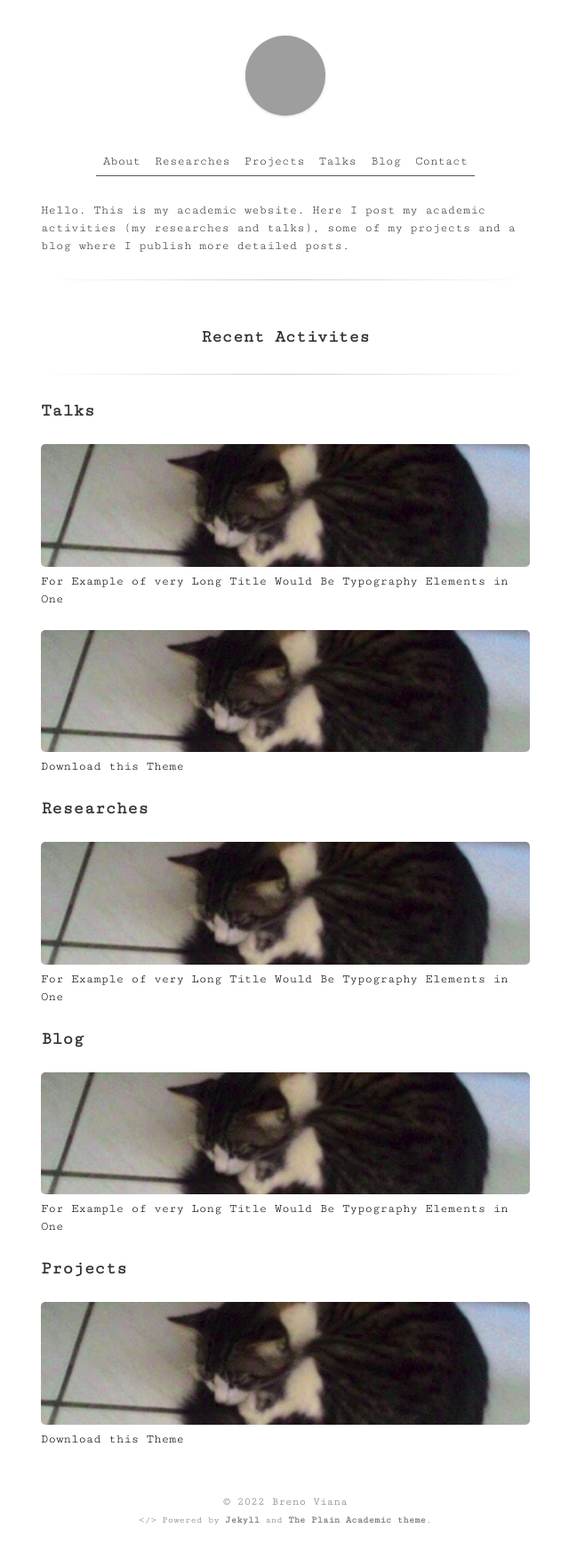
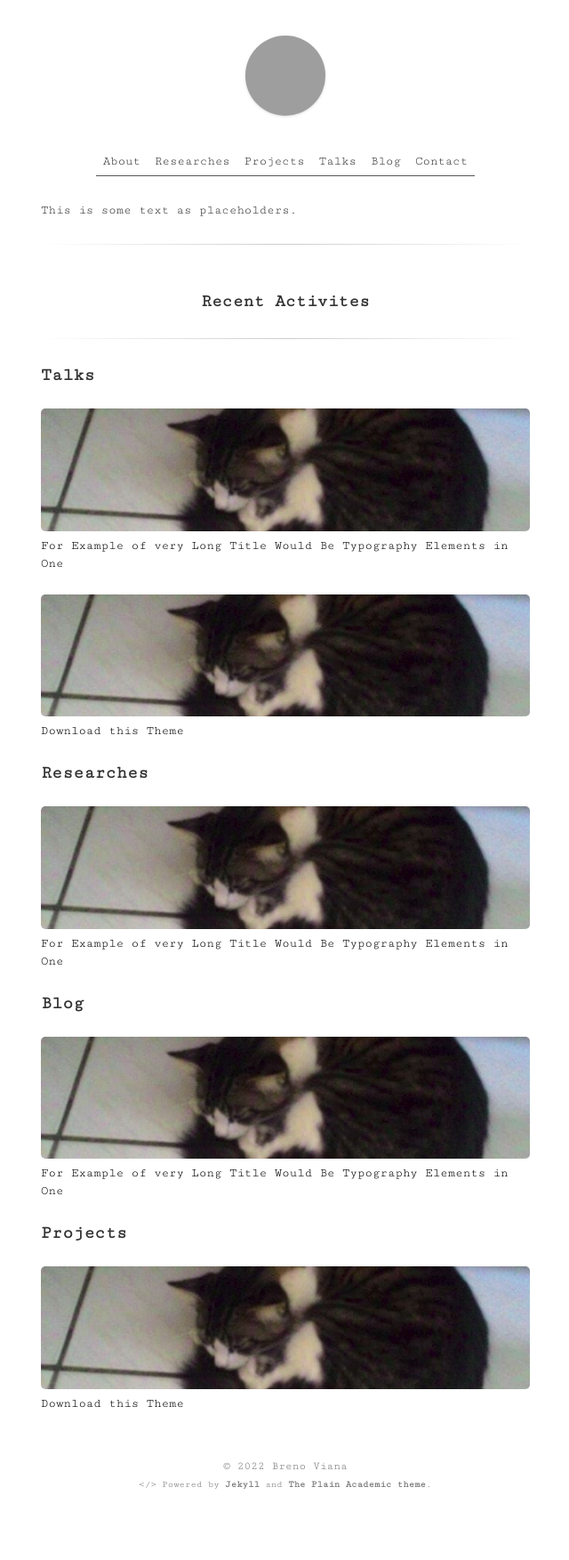
Before and after one commit to yatingz205/yatingz205.github.io, a Jekyll site: the page built from index.html, in a window 1280 px wide. Shown: the whole page at 89% size, without its empty margins (319-959 px from the left). Built offline with Jekyll 4.4.1, drawn with Linux system fonts in a browser that asks for light colours; after the commit the page ends 1713 px from its top, so only the background shows below that; grey boxes are pictures that could not be loaded.

Commit message:
Update index.html

```diff
--- a/index.html
+++ b/index.html
@@ -4,10 +4,7 @@ layout: default
 
 <section>
 
-Hello.
-
-This is my academic website. Here I post my academic activities (my researches
-and talks), some of my projects and a blog where I publish more detailed posts.
+This is some text as placeholders.
 
 <div class="divider"></div>
 
```
